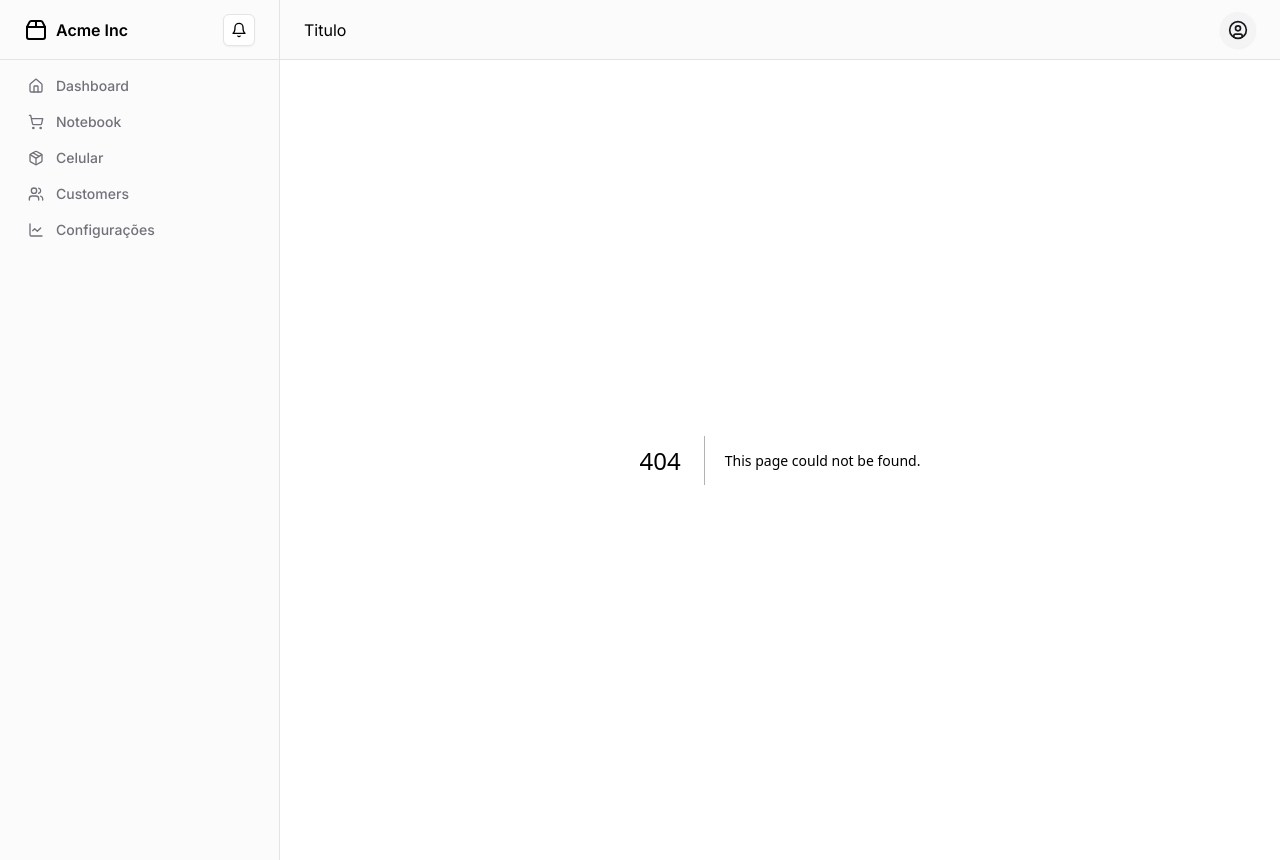
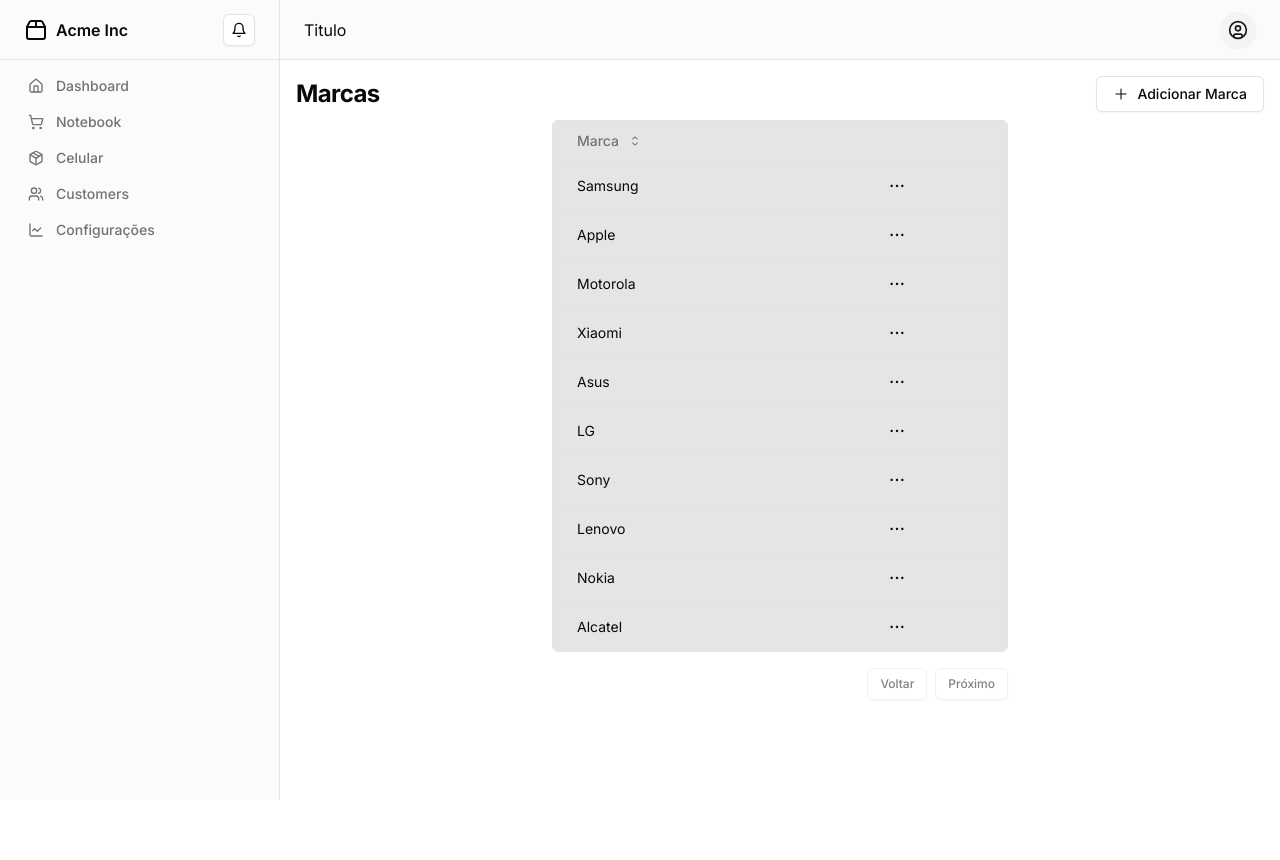
Before and after one commit to beliciobcardoso/mp-device-manager, a Next.js app: page /configuracoes/marca in a window 1280 px wide. Before the commit this address had no page. After the commit the page ends 800 px from the top, so only its background shows below. Built offline with nearby package versions, Linux system fonts and the light colour scheme.

Commit message:
done Marcas Layout

```diff
--- /dev/null
+++ b/app/configuracoes/marca/components/data-table.tsx
@@ -0,0 +1,203 @@
+'use client'
+
+import { Button } from '@/components/ui/button'
+import { CaretSortIcon, DotsHorizontalIcon } from '@radix-ui/react-icons'
+import {
+  ColumnDef,
+  ColumnFiltersState,
+  SortingState,
+  VisibilityState,
+  flexRender,
+  getCoreRowModel,
+  getFilteredRowModel,
+  getPaginationRowModel,
+  getSortedRowModel,
+  useReactTable,
+} from '@tanstack/react-table'
+import * as React from 'react'
+
+import {
+  DropdownMenu,
+  DropdownMenuContent,
+  DropdownMenuItem,
+  DropdownMenuLabel,
+  DropdownMenuSeparator,
+  DropdownMenuTrigger,
+} from '@/components/ui/dropdown-menu'
+import {
+  Table,
+  TableBody,
+  TableCell,
+  TableHead,
+  TableHeader,
+  TableRow,
+} from '@/components/ui/table'
+
+export type Marca = {
+  id: number
+  nome: string
+}
+
+const data: Marca[] = [
+  { id: 1, nome: 'Samsung' },
+  { id: 2, nome: 'Apple' },
+  { id: 3, nome: 'Motorola' },
+  { id: 4, nome: 'Xiaomi' },
+  { id: 5, nome: 'Asus' },
+  { id: 6, nome: 'LG' },
+  { id: 7, nome: 'Sony' },
+  { id: 8, nome: 'Lenovo' },
+  { id: 9, nome: 'Nokia' },
+  { id: 10, nome: 'Alcatel' },
+]
+
+export const columns: ColumnDef<Marca>[] = [
+  {
+    accessorKey: 'nome',
+    header: ({ column }) => {
+      return (
+        <Button
+          variant="ghost"
+          onClick={() => column.toggleSorting(column.getIsSorted() === 'asc')}
+        >
+          Marca
+          <CaretSortIcon className="ml-2 h-4 w-4" />
+        </Button>
+      )
+    },
+    cell: ({ row }) => <div className="pl-4">{row.getValue('nome')}</div>,
+  },
+  {
+    id: 'actions',
+    enableHiding: false,
+    cell: ({ row }) => {
+      const marca = row.original
+
+      return (
+        <DropdownMenu>
+          <DropdownMenuTrigger asChild>
+            <Button variant="ghost" className="h-8 w-8 p-0">
+              <span className="sr-only">Open menu</span>
+              <DotsHorizontalIcon className="h-4 w-4" />
+            </Button>
+          </DropdownMenuTrigger>
+          <DropdownMenuContent align="end">
+            <DropdownMenuLabel>Actions</DropdownMenuLabel>
+            <DropdownMenuItem
+              onClick={() => console.log('Copy Marca ID', marca.id)}
+            >
+              Copy Marca ID
+            </DropdownMenuItem>
+            <DropdownMenuSeparator />
+            <DropdownMenuItem>View customer</DropdownMenuItem>
+            <DropdownMenuItem>View marca details</DropdownMenuItem>
+          </DropdownMenuContent>
+        </DropdownMenu>
+      )
+    },
+  },
+]
+
+export function DataTable() {
+  const [sorting, setSorting] = React.useState<SortingState>([])
+  const [columnFilters, setColumnFilters] = React.useState<ColumnFiltersState>(
+    [],
+  )
+  const [columnVisibility, setColumnVisibility] =
+    React.useState<VisibilityState>({})
+  const [rowSelection, setRowSelection] = React.useState({})
+
+  const table = useReactTable({
+    data,
+    columns,
+    onSortingChange: setSorting,
+    onColumnFiltersChange: setColumnFilters,
+    getCoreRowModel: getCoreRowModel(),
+    getPaginationRowModel: getPaginationRowModel(),
+    getSortedRowModel: getSortedRowModel(),
+    getFilteredRowModel: getFilteredRowModel(),
+    onColumnVisibilityChange: setColumnVisibility,
+    onRowSelectionChange: setRowSelection,
+    state: {
+      sorting,
+      columnFilters,
+      columnVisibility,
+      rowSelection,
+    },
+  })
+
+  return (
+    <div className="w-full ">
+      <div className="rounded-md border bg-stone-200">
+        <Table>
+          <TableHeader>
+            {table.getHeaderGroups().map((headerGroup) => (
+              <TableRow key={headerGroup.id}>
+                {headerGroup.headers.map((header) => {
+                  return (
+                    <TableHead key={header.id}>
+                      {header.isPlaceholder
+                        ? null
+                        : flexRender(
+                            header.column.columnDef.header,
+                            header.getContext(),
+                          )}
+                    </TableHead>
+                  )
+                })}
+              </TableRow>
+            ))}
+          </TableHeader>
+          <TableBody>
+            {table.getRowModel().rows?.length ? (
+              table.getRowModel().rows.map((row) => (
+                <TableRow
+                  key={row.id}
+                  data-state={row.getIsSelected() && 'selected'}
+                >
+                  {row.getVisibleCells().map((cell) => (
+                    <TableCell key={cell.id}>
+                      {flexRender(
+                        cell.column.columnDef.cell,
+                        cell.getContext(),
+                      )}
+                    </TableCell>
+                  ))}
+                </TableRow>
+              ))
+            ) : (
+              <TableRow>
+                <TableCell
+                  colSpan={columns.length}
+                  className="h-24 text-center"
+                >
+                  No results.
+                </TableCell>
+              </TableRow>
+            )}
+          </TableBody>
+        </Table>
+      </div>
+      <div className="flex items-center justify-end space-x-2 py-4">
+        <div className="space-x-2">
+          <Button
+            variant="outline"
+            size="sm"
+            onClick={() => table.previousPage()}
+            disabled={!table.getCanPreviousPage()}
+          >
+            Voltar
+          </Button>
+          <Button
+            variant="outline"
+            size="sm"
+            onClick={() => table.nextPage()}
+            disabled={!table.getCanNextPage()}
+          >
+            Próximo
+          </Button>
+        </div>
+      </div>
+    </div>
+  )
+}
--- /dev/null
+++ b/app/configuracoes/marca/components/dialog-marca.tsx
@@ -0,0 +1,95 @@
+'use client'
+import { Button } from '@/components/ui/button'
+import {
+  Dialog,
+  DialogContent,
+  DialogDescription,
+  DialogFooter,
+  DialogHeader,
+  DialogTitle,
+  DialogTrigger,
+} from '@/components/ui/dialog'
+import {
+  Form,
+  FormControl,
+  FormDescription,
+  FormField,
+  FormItem,
+  FormLabel,
+  FormMessage,
+} from '@/components/ui/form'
+import { Input } from '@/components/ui/input'
+import { zodResolver } from '@hookform/resolvers/zod'
+import { PlusIcon } from '@radix-ui/react-icons'
+import { useForm } from 'react-hook-form'
+import { z } from 'zod'
+
+const formSchema = z.object({
+  nome: z
+    .string()
+    .min(3, {
+      message: 'O Nome precisa ter no mínimo 3 caracteres.',
+    })
+    .max(15, {
+      message: 'O Nome precisa ter no máximo 15 caracteres.',
+    }),
+})
+
+export function DialogMarca() {
+  // 1. Define your form.
+  const form = useForm<z.infer<typeof formSchema>>({
+    resolver: zodResolver(formSchema),
+    defaultValues: {
+      nome: '',
+    },
+  })
+
+  // 2. Define a submit handler.
+  function onSubmit(values: z.infer<typeof formSchema>) {
+    // Do something with the form values.
+    // ✅ This will be type-safe and validated.
+    console.log(values)
+  }
+
+  return (
+    <Dialog>
+      <DialogTrigger asChild>
+        <Button variant="outline">
+          <PlusIcon className="w-4 h-4 mr-2" />
+          Adicionar Marca
+        </Button>
+      </DialogTrigger>
+      <DialogContent className="sm:max-w-[425px]">
+        <DialogHeader>
+          <DialogTitle>Adicionar Marca</DialogTitle>
+          <DialogDescription>
+            Adicione uma nova marca para dispositivos.
+          </DialogDescription>
+        </DialogHeader>
+        <Form {...form}>
+          <form onSubmit={form.handleSubmit(onSubmit)} className="space-y-8">
+            <FormField
+              control={form.control}
+              name="nome"
+              render={({ field }) => (
+                <FormItem>
+                  <FormLabel>Nome da Marca</FormLabel>
+                  <FormControl>
+                    <Input placeholder="Motorola" {...field} />
+                  </FormControl>
+                  <FormDescription>
+                    O nome da marca deve ter entre 3 e 15 caracteres.
+                  </FormDescription>
+                  <FormMessage />
+                </FormItem>
+              )}
+            />
+            <DialogFooter>
+              <Button type="submit">Salvar</Button>
+            </DialogFooter>
+          </form>
+        </Form>
+      </DialogContent>
+    </Dialog>
+  )
+}
--- /dev/null
+++ b/app/configuracoes/marca/page.tsx
@@ -0,0 +1,20 @@
+import { DataTable } from './components/data-table'
+import { DialogMarca } from './components/dialog-marca'
+
+export default function MarcaPage() {
+  return (
+    <div className="h-full space-y-2 pt-4 px-4  bg-white">
+      <div className="flex items-center justify-between">
+        <div>
+          <h2 className="text-2xl font-bold tracking-tight">Marcas</h2>
+        </div>
+        <div className="flex items-center space-x-2">
+          <DialogMarca />
+        </div>
+      </div>
+      <div className="flex justify-center items-center px-64">
+        <DataTable />
+      </div>
+    </div>
+  )
+}
--- a/app/configuracoes/modelo/components/add-modelo.tsx
+++ /dev/null
@@ -1,7 +0,0 @@
-export default function AddModelo() {
-  return (
-    <div>
-      <h1>+ ADD</h1>
-    </div>
-  )
-}
--- a/app/configuracoes/page.tsx
+++ b/app/configuracoes/page.tsx
@@ -2,7 +2,6 @@ import { Button } from '@/components/ui/button'
 import {
   Card,
   CardContent,
-  CardDescription,
   CardFooter,
   CardHeader,
   CardTitle,
@@ -10,6 +9,7 @@ import {
 import { Input } from '@/components/ui/input'
 import { Label } from '@/components/ui/label'
 import { Tabs, TabsContent, TabsList, TabsTrigger } from '@/components/ui/tabs'
+import MarcaPage from './marca/page'
 import ModeloPage from './modelo/page'
 
 export default function Configuracoes() {
@@ -43,16 +43,10 @@ export default function Configuracoes() {
             </CardFooter>
           </Card>
         </TabsContent>
-        <TabsContent value="marca" className="w-[400px]">
-          <Card>
-            <CardHeader>
-              <CardTitle>Marca</CardTitle>
-              <CardDescription>Cadastro das marcas.</CardDescription>
-            </CardHeader>
-            <CardContent className="space-y-2"></CardContent>
-          </Card>
+        <TabsContent value="marca">
+          <MarcaPage />
         </TabsContent>
-        <TabsContent value="modelo" className="">
+        <TabsContent value="modelo">
           <ModeloPage />
         </TabsContent>
         <TabsContent value="notebook" className="w-[400px]">
```
